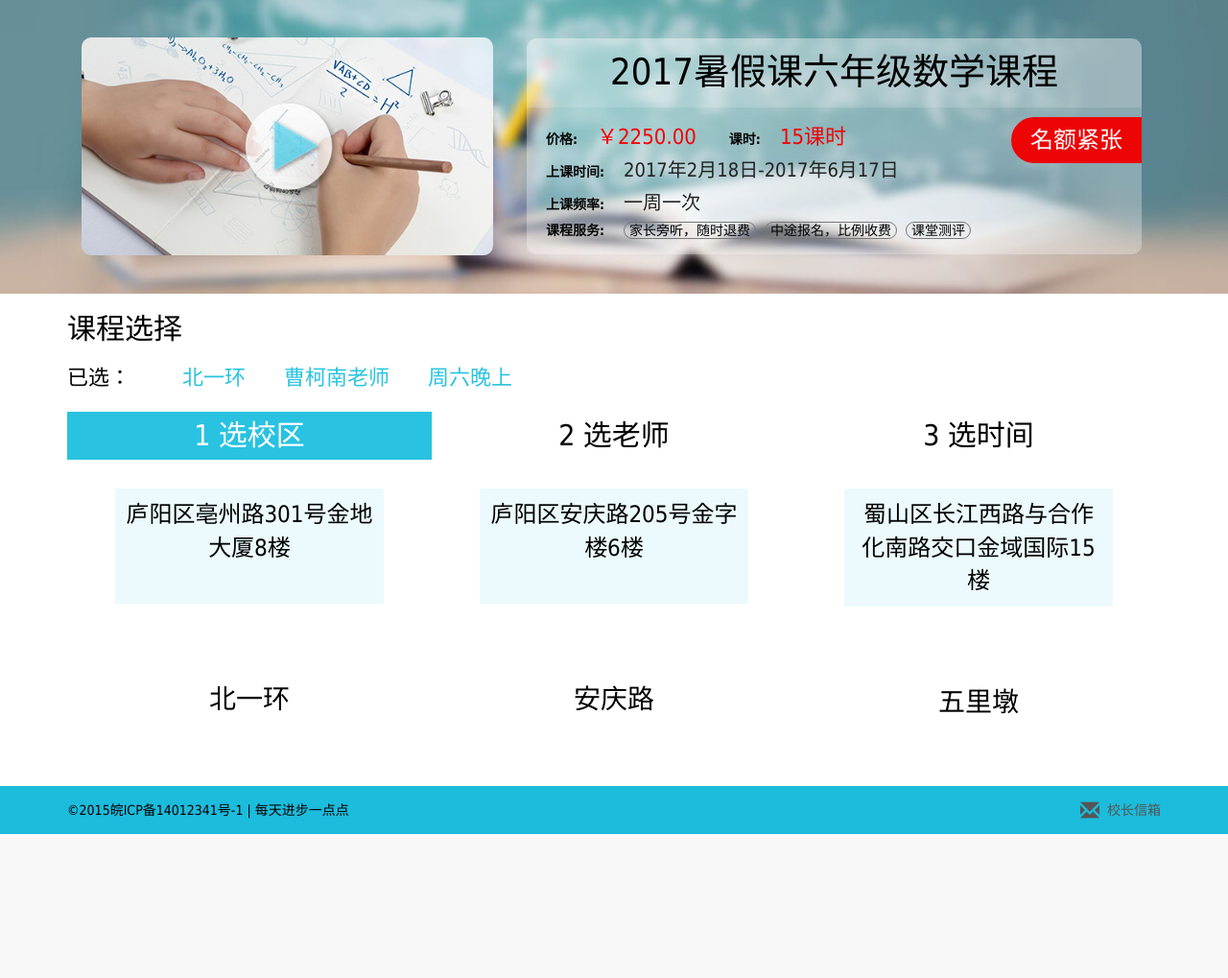
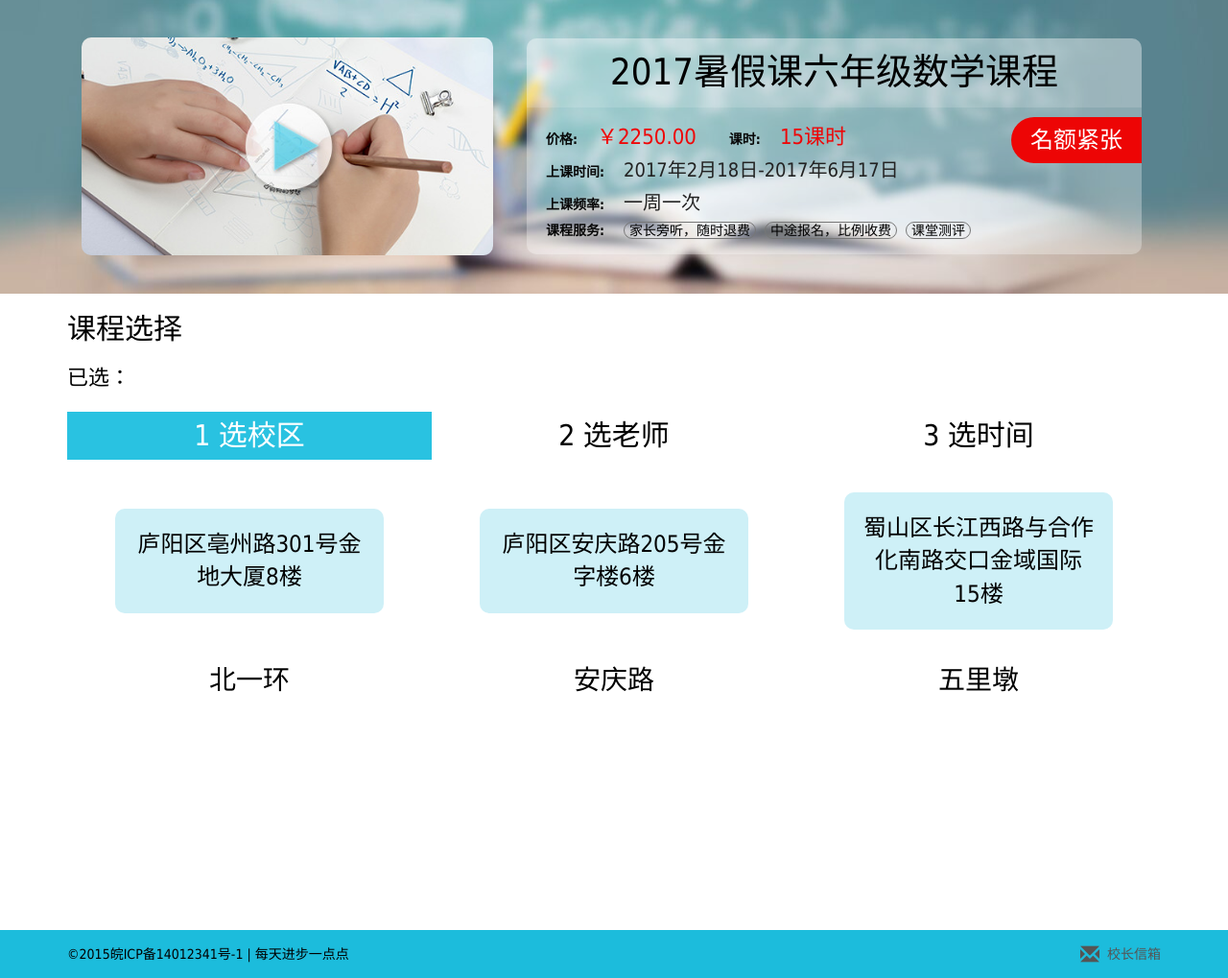
Before and after one commit to fangtian/fangtian_new, a PHP site: page /course_detail.php in a window 1280 px wide. Shown: the part 81-1100 px from the top of the page at 96% size. Before the commit the page ends 950 px from the top, so only its background shows below. Run offline with PHP 8.4, Linux system fonts and the light colour scheme.

Commit message:
课程详情页

```diff
--- a/course_detail.php
+++ b/course_detail.php
@@ -51,6 +51,7 @@
                 </div>
             </div>
         </section>
+
         <section class="course_choose">
             <div class="container">
                 <h2>课程选择</h2>
@@ -58,9 +59,9 @@
                     <div class="tab_result clearfix">
                         <span>已选：</span>
                         <ul class="result">
-                            <li>北一环</li>
-                            <li>曹柯南老师</li>
-                            <li>周六晚上</li>
+                            <li></li>
+                            <li></li>
+                            <li></li>
                         </ul>
                     </div>
                     <div class="tab_list clearfix">
@@ -72,29 +73,40 @@
                     </div>
                     <div class="tab_content">
                         <div class="area">
+                        		<div class="detail">
+                        			<div class="col-sm-4"><span>庐阳区亳州路301号金地大厦8楼</span></div>
+                        			<div class="col-sm-4"><span>庐阳区安庆路205号金字楼6楼</span></div>
+                        			<div class="col-sm-4"><span>蜀山区长江西路与合作化南路交口金域国际15楼</span></div>
+                        		</div>
                         	<ul>
-                        		<div  class="col-sm-4"><span>庐阳区亳州路301号金地大厦8楼</span><li>北一环</li></div>
-                        		<div class="col-sm-4"><span>庐阳区安庆路205号金字楼6楼</span><li>安庆路</li></div>
-                        		<div class="col-sm-4"><span>蜀山区长江西路与合作化南路交口金域国际15楼</span><li >五里墩</li></div>
-
+                        		<li class="col-sm-4">北一环</li>
+                        		<li class="col-sm-4">安庆路</li>
+                        		<li class="col-sm-4">五里墩</li>
 
                         	</ul>
                         </div>
                         <div class="teachers">
                         	<ul>
-                        		<li class="col-sm-3">曹柯南老师</li>
-	                        	<li class="col-sm-3">曹柯南老师</li>
-	                        	<li class="col-sm-3">曹柯南老师</li>
-	                        	<li class="col-sm-3">曹柯南老师</li>
-	                        	<li class="col-sm-3">曹柯南老师</li>
+                        		<li class="col-sm-2"><img src="images/teachers/ckn.png" class="img-responsive" alt=""><span class="name">曹柯南老师1</span></li>
+                        		<li class="col-sm-2"><img src="images/teachers/ckn.png" class="img-responsive" alt=""><span class="name">曹柯南老师2</span></li>
+                        		<li class="col-sm-2"><img src="images/teachers/ckn.png" class="img-responsive" alt=""><span class="name">曹柯南老师3</span></li>
+                        		<li class="col-sm-2"><img src="images/teachers/ckn.png" class="img-responsive" alt=""><span class="name">曹柯南老师4</span></li>
+                        		<li class="col-sm-2"><img src="images/teachers/ckn.png" class="img-responsive" alt=""><span class="name">曹柯南老师5</span></li>
+                        		<li class="col-sm-2"><img src="images/teachers/ckn.png" class="img-responsive" alt=""><span class="name">曹柯南老师6</span></li>
+                        		<li class="col-sm-2"><img src="images/teachers/ckn.png" class="img-responsive" alt=""><span class="name">曹柯南老师6</span></li>
+                        		<li class="col-sm-2"><img src="images/teachers/ckn.png" class="img-responsive" alt=""><span class="name">曹柯南老师6</span></li>
+
+
+
+
                         	</ul>
                         </div>
                         <div class="times">
-                        	<table class="table table-bordered">
+                        	<table class="">
                         		<thead>
                         			<tr>
                         				<th></th>
-                        				<th>周一</th>
+                        				<th>周一33</th>
                         				<th>周二</th>
                         				<th>周三</th>
                         				<th>周四</th>
@@ -102,7 +114,6 @@
                         				<th>周六</th>
                         				<th>周日</th>
                         			</tr>
-
                         		</thead>
                         		<tbody>
                         			<tr>
@@ -117,14 +128,17 @@
 
                         			</tr>
                         			<tr>
+
                         				<td>中午</td>
-                        				<td></td>
-                        				<td></td>
-                        				<td></td>
-                        				<td></td>
-                        				<td></td>
-                        				<td></td>
-                        				<td></td>
+
+                        				<td><span class="time">17:00~19:30</span>名额：2</td>
+                        				<td>名额：2</td>
+                        				<td>名额：2</td>
+                        				<td>名额：2</td>
+                        				<td>名额：2</td>
+                        				<td>名额：2</td>
+                        				<td>名额：2</td>
+
 
                         			</tr>
                         			<tr>
@@ -181,17 +195,19 @@
     	$(".area li").each(function(i){
     		$(this).click(function(){
     			$(this).addClass('current').siblings().removeClass('current');
-    			$(this).parent().parent().hide().next().show()
+    			console.log($(this).html())
+    			$('.area').hide().next().show()
     			$("#teachers").addClass('current').siblings().removeClass('current');
-    			console.log($(this).html())
+    			$('.result li').eq(0).html($(this).html())
 
     		})
     	})
-    	$(".teachers li").each(function(i){
+    	$(".teachers .name").each(function(i){
     		$(this).click(function(){
-    			$(this).addClass('current').siblings().removeClass('current');
-    			$(this).parent().parent().hide().next().show()
+    			$(this).addClass('current').parent().siblings().children('.name').removeClass('current');
+    			$('.teachers').hide().next().show()
     			$("#times").addClass('current').siblings().removeClass('current');
+    			$('.result li').eq(1).html($(this).text())
     		})
     	})
 
--- a/css/fangtian.css
+++ b/css/fangtian.css
@@ -959,8 +959,12 @@ footer .pull-right .suggest_area input {
   text-align: center;
   font-size: 28px;
   position: relative;
-  min-height: 300px;
+  height: 450px;
   margin: 20px 0;
+}
+#ft_course_detail .course_choose .content .tab_content li.current {
+  color: white;
+  background-color: #29C2E1;
 }
 #ft_course_detail .course_choose .content .tab_content .area {
   width: 100%;
@@ -969,29 +973,25 @@ footer .pull-right .suggest_area input {
   left: 0;
 }
 #ft_course_detail .course_choose .content .tab_content .area li {
-  margin-top: 80px;
+  margin-top: 30px;
+}
+#ft_course_detail .course_choose .content .tab_content .area .detail {
+  width: 100%;
+}
+#ft_course_detail .course_choose .content .tab_content .area .detail .col-sm-4 {
+  min-height: 150px;
+  display: flex;
+  justify-content: center;
+  align-items: center;
 }
 #ft_course_detail .course_choose .content .tab_content .area span {
-  display: block;
-  margin: 0 auto;
+  display: inline-block;
+  border-radius: 10px;
   width: 80%;
-  min-height: 120px;
-  vertical-align: middle;
   font-size: 24px;
-  padding: 10px;
+  padding: 20px;
   color: black;
-  background-color: #ECFAFD;
-}
-#ft_course_detail .course_choose .content .tab_content .area span:after {
-  display: inline-block;
-  width: 0;
-  height: 100%;
-  vertical-align: middle;
-  content: "";
-}
-#ft_course_detail .course_choose .content .tab_content .area li.current {
-  color: white;
-  background-color: #29C2E1;
+  background-color: #CEF0F7;
 }
 #ft_course_detail .course_choose .content .tab_content .teachers {
   position: absolute;
@@ -999,6 +999,19 @@ footer .pull-right .suggest_area input {
   left: 0;
   display: none;
   width: 100%;
+}
+#ft_course_detail .course_choose .content .tab_content .teachers li {
+  padding: 0 3%;
+}
+#ft_course_detail .course_choose .content .tab_content .teachers .name {
+  display: block;
+  border-radius: 30px;
+  margin: 20px 0;
+  font-size: 18px;
+}
+#ft_course_detail .course_choose .content .tab_content .teachers .name.current {
+  color: white;
+  background-color: #29C2E1;
 }
 #ft_course_detail .course_choose .content .tab_content .times {
   position: absolute;
@@ -1011,3 +1024,12 @@ footer .pull-right .suggest_area input {
 #ft_course_detail .course_choose .content .tab_content .times th {
   text-align: center;
 }
+#ft_course_detail .course_choose .content .tab_content .times table {
+  max-height: 300px;
+  width: 100%;
+  border-collapse: collapse;
+}
+#ft_course_detail .course_choose .content .tab_content .times table td,
+#ft_course_detail .course_choose .content .tab_content .times table th {
+  border: 1px solid #d1d1d1;
+}
```
Also changed, not shown: css/fangtian.less (+49 -19 lines).
